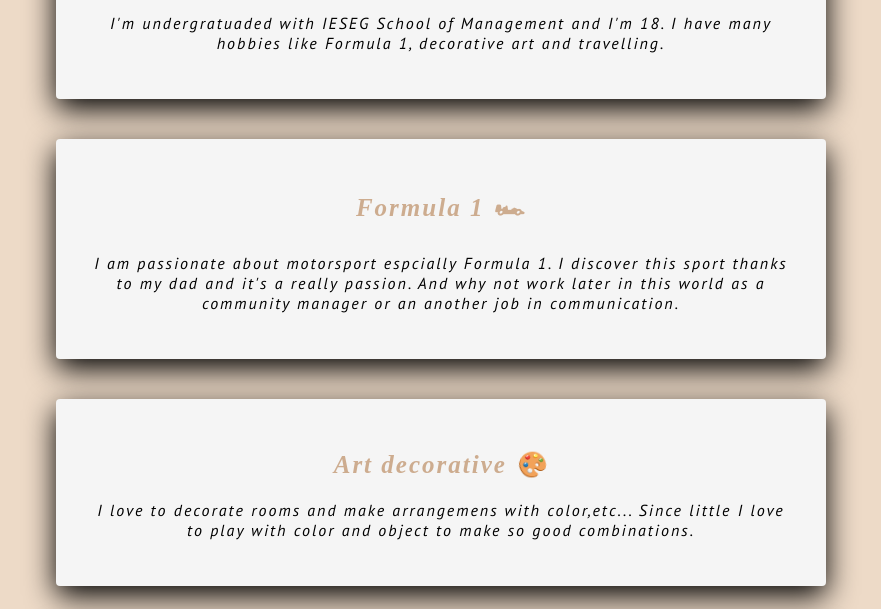
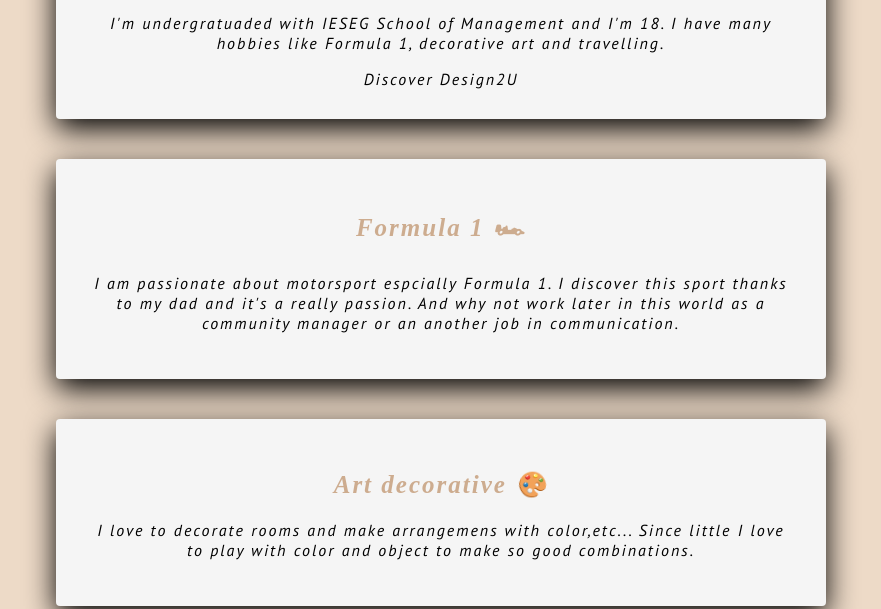
Before and after one commit to ClaraKvl/my-profile, a plain HTML site: page index.html in a window 1280 px wide. Shown: the part 194-803 px from the top of the page, without its empty margins (199-1080 px from the left). Drawn offline with Linux system fonts and the light colour scheme.

Commit message:
Update index.html

```diff
--- a/index.html
+++ b/index.html
@@ -22,7 +22,7 @@
     <p>
       I'm undergratuaded with IESEG School of Management and I'm 18.  I have many hobbies like Formula 1, decorative art and travelling.
     </p>
-
+  <a href="https://clarakvl.github.io/Design2U/#apply-section">Discover Design2U</a>
 
   </div>
 
```
